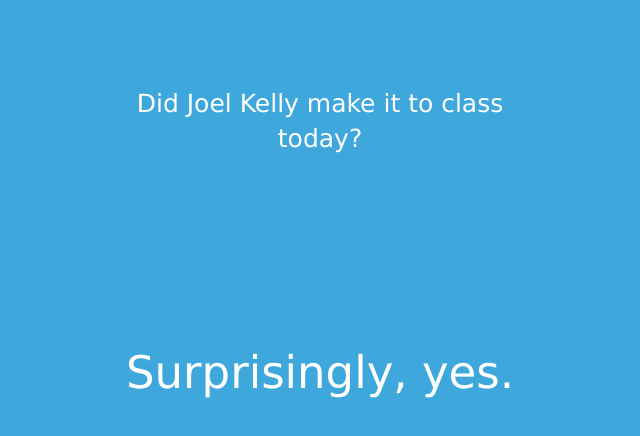
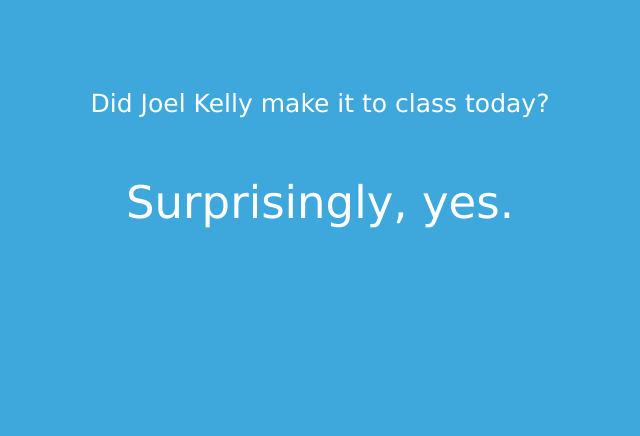
Before and after one commit to edwinbodge/Gans, a plain HTML site: page index.html in a window 1280 px wide. Shown: the whole page, without its empty margins (320-960 px from the left). Drawn offline with Linux system fonts and the light colour scheme.

Commit message:
Update stylesheet.css

```diff
--- a/stylesheet.css
+++ b/stylesheet.css
@@ -10,7 +10,7 @@ body {
 	position: relative;
 	top: 3.1em;
 	left:50%;
-	margin-left: -7.5em;
+	margin-left: -10em;
 	font-size: 25px;
 	text-align: center;
 	color: white;
@@ -19,12 +19,12 @@ body {
 	font-variant: normal;
 	font-weight: 400;
 	line-height: 35px;
-	width: 15em;
+	width: 20em;
 }
 
 #instructions {
 	position: relative;
-	top: 6em;
+	top: 3em;
 	left:50%;
 	margin-left: -9em;
 	font-size: 45px;
```
